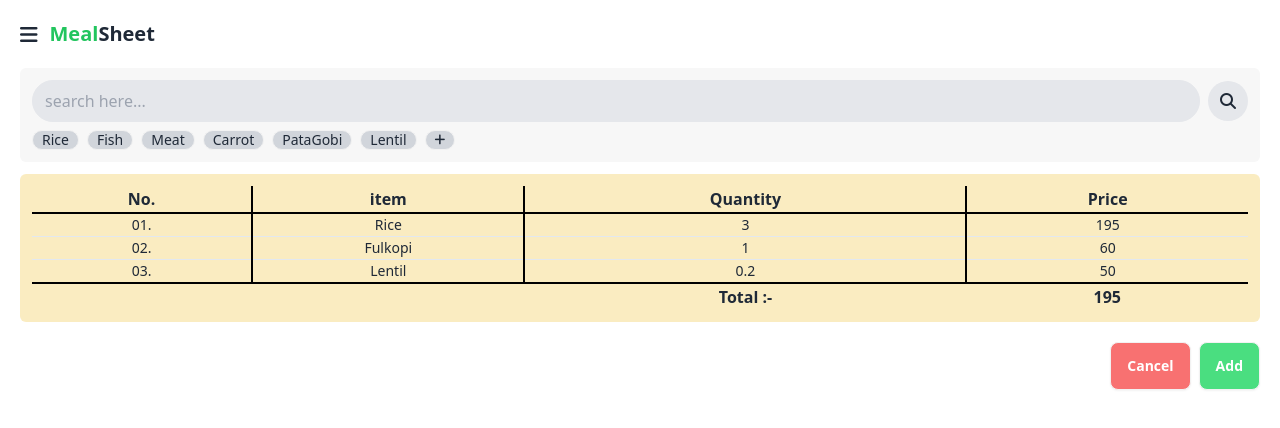
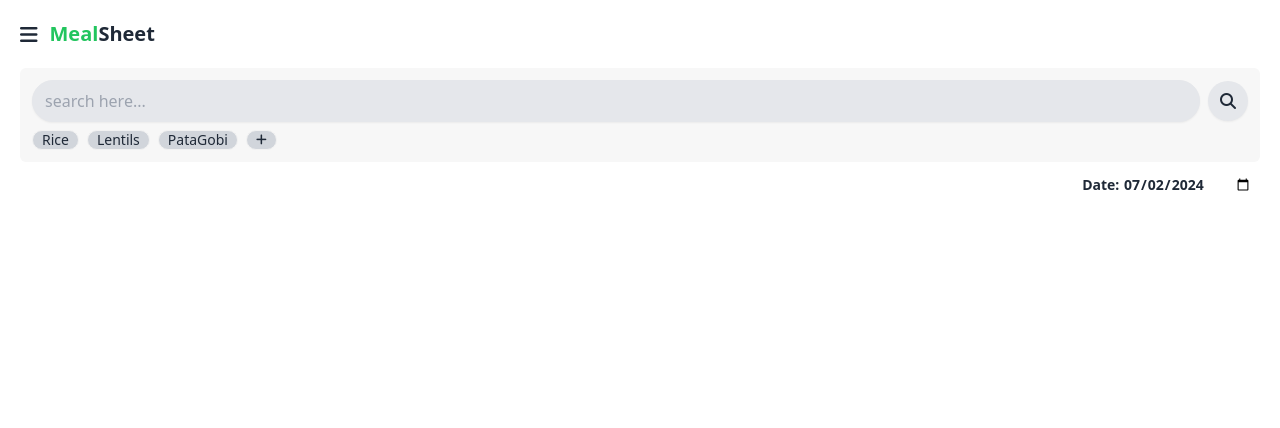
Before and after one commit to CodeBuddy07/MealSheet, a React (Vite) app: page /bazar in a window 1280 px wide. Shown: the top 428 px of the page. Built offline with nearby package versions, Linux system fonts and the light colour scheme.

Commit message:
Bazar Page Setup Done

```diff
--- /dev/null
+++ b/public/Bazar.json
@@ -0,0 +1,41 @@
+[
+    {
+        "inventories": [
+            "Rice",
+            "Lentils",
+            "PataGobi"
+        ],
+        "Bazar": [
+            {
+                "Rice": [
+                    {
+                        "date": "2024-07-03",
+                        "quantity" : "3",
+                        "unit" : "Kg",
+                        "price": 195
+                    },
+                    {
+                        "date": "2024-07-01",
+                        "quantity" : "3",
+                        "unit" : "Kg",
+                        "price": 195
+                    }
+                ],
+                "Lentils": [
+                    {
+                        "date": "2024-07-03",
+                        "quantity" : "200",
+                        "unit" : "Gm",
+                        "price": 30
+                    },
+                    {
+                        "date": "2024-07-01",
+                        "quantity" : "120",
+                        "unit" : "gm",
+                        "price": 28
+                    }
+                ]
+            }
+        ]
+    }
+]
--- a/src/Bazar/Bazar.jsx
+++ b/src/Bazar/Bazar.jsx
@@ -1,77 +1,126 @@
-import { useState } from "react";
+import { useEffect, useState } from "react";
 
 const Bazar = () => {
 
-    const [visible,setVisible] = useState(false);
-    const [visible2,setVisible2] = useState(false);
-    const [item,setItem] = useState("");
+    const [visible, setVisible] = useState(false);
+    const [visible2, setVisible2] = useState(false);
+    const [visible3, setVisible3] = useState(false);
+    const [item, setItem] = useState("");
+    const [serial, setSerial] = useState(1);
+    const [data, setData] = useState([]);
+
+    const d = new Date();
+    const date = `${d.getFullYear()}-${String(d.getMonth()+1).padStart(2, '0')}-${String(d.getDate()).padStart(2, '0')}`;
+
+    useEffect(() => {
+        fetch("/Bazar.json")
+            .then((res) => res.json())
+            .then((data) => setData(data))
+    }, []);
+
+    const addItem = () => {
+        let itemName = document.getElementById("itemName").value;
+        data[0].inventories.push(itemName);
+        document.getElementById("itemName").value = "";
+        setVisible2(false);
+    }
 
 
+
+    const addToList = () => {
+        let quantity = document.getElementById("quantityInput").value;
+        let price = document.getElementById("priceInput").value;
+
+        setSerial(serial+1);
+
+        const row = document.createElement("tr");
+        row.classList.add("!border-r-0");
+        row.innerHTML = `
+
+                            <td>${String(serial).padStart(2, '0')}.</td>
+                            <td>${item}</td>
+                            <td>${quantity} kg</td>
+                            <td style="border-right: 0px !important; ">${price} tk</td>
+        `
+        const newData = {
+            "date": document.getElementById("dateInput").value,
+            "quantity": quantity,
+            "unit": "kg",
+            "price": price
+
+        }
+
+
+
+        if (quantity && price) {
+            document.getElementById("tableBody").appendChild(row);
+
+            data[0].Bazar[0][item].push(newData);
+
+            console.log(data);
+
+            document.getElementById("total").innerText = parseInt( document.getElementById("total").innerText) + parseInt(price)
+
+            document.getElementById("quantityInput").value = "";
+            document.getElementById("priceInput").value = "";
+            setVisible(false);
+
+        } else {
+            alert("Enter a numeric value!")
+        }
+    }
 
     return (
         <div className=" px-5">
             <div className=" bg-[#f7f7f7] rounded-md p-3">
                 <div className="flex justify-center items-center ">
-                    <input className="border w-full bg-gray-200 rounded-full px-3 py-2" type="search" name="searchBar" placeholder="search here..." />
-                    <button className="bg-gray-200 rounded-full px-3 py-2 ml-2"><i className="fa-solid fa-magnifying-glass"></i></button>
+                    <input className="border w-full bg-gray-200 rounded-full px-3 py-2 shadow-sm" type="search" name="searchBar" placeholder="search here..." />
+                    <button className="bg-gray-200 rounded-full px-3 py-2 ml-2 shadow-sm"><i className="fa-solid fa-magnifying-glass"></i></button>
                 </div>
                 <div className="mt-2 flex flex-wrap gap-2">
-                    <p onClick={()=>{setVisible(true);setItem("Rice")}} className="badge bg-gray-300 font-medium">Rice</p>
-                    <p onClick={()=>{setVisible(true);setItem("Fish")}} className="badge bg-gray-300 font-medium">Fish</p>
-                    <p onClick={()=>{setVisible(true);setItem("Meat")}} className="badge bg-gray-300 font-medium">Meat</p>
-                    <p onClick={()=>{setVisible(true);setItem("Carrot")}} className="badge bg-gray-300 font-medium">Carrot</p>
-                    <p onClick={()=>{setVisible(true);setItem("PataGobi")}} className="badge bg-gray-300 font-medium">PataGobi</p>
-                    <p onClick={()=>{setVisible(true);setItem("Lentil")}} className="badge bg-gray-300 font-medium">Lentil</p>
-                    <p onClick={()=>setVisible2(true)} className="badge bg-gray-300 font-bold"><i className="fa-solid fa-sm fa-plus"></i></p>
+                    {
+                        data[0]?.inventories.map((item, index) => {
+                            return <p key={index} onClick={() => { setVisible(true); setItem(item) }} className="badge bg-gray-300 font-medium">{item}</p>;
+                        })
+                    }
+                    <p onClick={() => setVisible2(true)} className="badge bg-gray-300 font-bold"><i className="fa-solid fa-sm fa-plus"></i></p>
                 </div>
 
             </div>
-            <div className="bg-yellow-500 bg-opacity-25 p-3 rounded-md mt-3">
+            <div className="w-full text-right mt-3 px-2">
+                <p className="text-sm font-semibold">Date: <input type="date" defaultValue={date} id="dateInput" /></p>
+            </div>
+            <div className={visible3? "bg-yellow-500 bg-opacity-25 p-3 rounded-md shadow-md": "hidden"}>
                 <table className="w-full" >
                     <thead className="">
                         <tr className="*:border-r-2 *:border-b-2 *:border-black *:px-2 text-center" >
-                            <td className="font-semibold">No.</td>
+
+                            <td className="font-semibold">No</td>
                             <td className="font-semibold">item</td>
                             <td className="font-semibold">Quantity</td>
                             <td className="!border-r-0 font-semibold">Price</td>
                         </tr>
                     </thead>
-                    <tbody className="*:*:border-r-2 *:*:border-b *:*:border-b-slate-200 *:*:border-r-black *:*:text-center *:*:text-sm">
-                        <tr>
-                            <td>01.</td>
-                            <td>Rice</td>
-                            <td>3</td>
-                            <td className="!border-r-0">195</td>
-                        </tr>
-                        <tr>
-                            <td>02.</td>
-                            <td>Fulkopi</td>
-                            <td>1</td>
-                            <td className="!border-r-0">60</td>
-                        </tr>
-                        <tr>
-                            <td>03.</td>
-                            <td>Lentil</td>
-                            <td>0.2</td>
-                            <td className="!border-r-0">50</td>
-                        </tr>
+                    <tbody id="tableBody" className="*:*:border-r-2 *:*:border-b *:*:border-b-slate-200 *:*:border-r-black *:*:text-center *:*:text-sm ">
+                        {/* Here Goes The Items Rows */}
                     </tbody>
                     <tfoot>
                         <tr className="text-center font-semibold border-t-2 border-black">
+
                             <td></td>
                             <td></td>
                             <td>Total :-</td>
-                            <td className="!border-r-0">195</td>
+                            <td id="total"  className="!border-r-0"><span id="total">0</span> tk</td>
                         </tr>
                     </tfoot>
                 </table>
 
             </div>
-            <div className=" mt-5 flex justify-end gap-2">
-                <button className="btn btn-md bg-red-400 text-white">Cancel</button>
-                <button className="btn btn-md bg-green-400 text-white">Add</button>
+            <div className={visible3? " mt-5 flex justify-end gap-2": "hidden"}>
+                <button onClick={()=>{setVisible3(false);document.getElementById("tableBody").innerHTML='';setSerial(1); document.getElementById("total").innerText= 0}} className="btn btn-sm bg-red-400 text-white">Cancel</button>
+                <button onClick={()=>{console.log(data[0].Bazar[0]['Rice'])}} className="btn btn-sm bg-green-400 text-white">Add</button>
             </div>
-            <div className={visible?"bg-black/30 backdrop-blur-[1px] absolute top-0 right-0 left-0 w-screen h-screen flex justify-center items-center" : "hidden"}>
+            <div className={visible ? "bg-black/30 backdrop-blur-[1px] absolute top-0 right-0 left-0 w-screen h-screen flex justify-center items-center" : "hidden"}>
                 <div className="bg-white rounded-md p-3 w-[90%] mb-60">
                     <div className="w-full text-center my-5">
                         <h1 className="font-semibold">{item}</h1>
@@ -80,7 +129,7 @@ const Bazar = () => {
                         <div>
                             <h1 className="font-semibold">Quantity</h1>
                             <div className="flex items-center">
-                                <input className="bg-slate-100 w-full pl-3 pr-6 py-2 rounded-md" placeholder="type here..." type="number" />
+                                <input id="quantityInput" className="bg-slate-100 w-full pl-3 pr-6 py-2 rounded-md" placeholder="type here..." type="number" />
                                 <span className=" -ml-6 text-sm font-semibold">KG</span>
                             </div>
                         </div>
@@ -88,28 +137,28 @@ const Bazar = () => {
                         <div>
                             <h1 className="font-semibold">Price</h1>
                             <div className="flex items-center">
-                                <input className="bg-slate-100 w-full pl-3 pr-6 py-2 rounded-md" placeholder="type here..." type="number" />
+                                <input id="priceInput" className="bg-slate-100 w-full pl-3 pr-6 py-2 rounded-md" placeholder="type here..." type="number" />
                                 <span className=" -ml-6 text-sm font-semibold">TK</span>
                             </div>
                         </div>
                     </div>
                     <div className=" mt-5 flex justify-end gap-2">
-                        <button onClick={()=>setVisible(false)} className="btn btn-sm bg-red-400 text-white">Cancel</button>
-                        <button className="btn btn-sm bg-green-400 text-white">Add</button>
+                        <button onClick={() => setVisible(false)} className="btn btn-sm bg-red-400 text-white">Cancel</button>
+                        <button onClick={()=>{addToList();setVisible3(true)}} className="btn btn-sm bg-green-400 text-white">Add</button>
                     </div>
                 </div>
             </div>
 
-            <div  className={visible2? "bg-black/30 backdrop-blur-[1px] absolute top-0 right-0 left-0 w-screen h-screen flex justify-center items-center" : " hidden" }>
+            <div className={visible2 ? "bg-black/30 backdrop-blur-[1px] absolute top-0 right-0 left-0 w-screen h-screen flex justify-center items-center" : " hidden"}>
                 <div className="bg-white rounded-md p-3 w-[90%] mb-60">
                     <div>
                         <h1 className="font-semibold">Item Name</h1>
-                        <input className="bg-slate-100 w-full px-3 py-2 rounded-md" placeholder="type here..." type="text" />
+                        <input id="itemName" className="bg-slate-100 w-full px-3 py-2 rounded-md" placeholder="type here..." type="text" />
                     </div>
 
                     <div className=" mt-5 flex justify-end gap-2">
-                        <button onClick={()=>setVisible2(false)} className="btn btn-md bg-red-400 text-white">Cancel</button>
-                        <button className="btn btn-md bg-green-400 text-white">Add</button>
+                        <button onClick={() => setVisible2(false)} className="btn btn-sm bg-red-400 text-white">Cancel</button>
+                        <button onClick={addItem} className="btn btn-sm bg-green-400 text-white">Add</button>
                     </div>
                 </div>
             </div>
```
